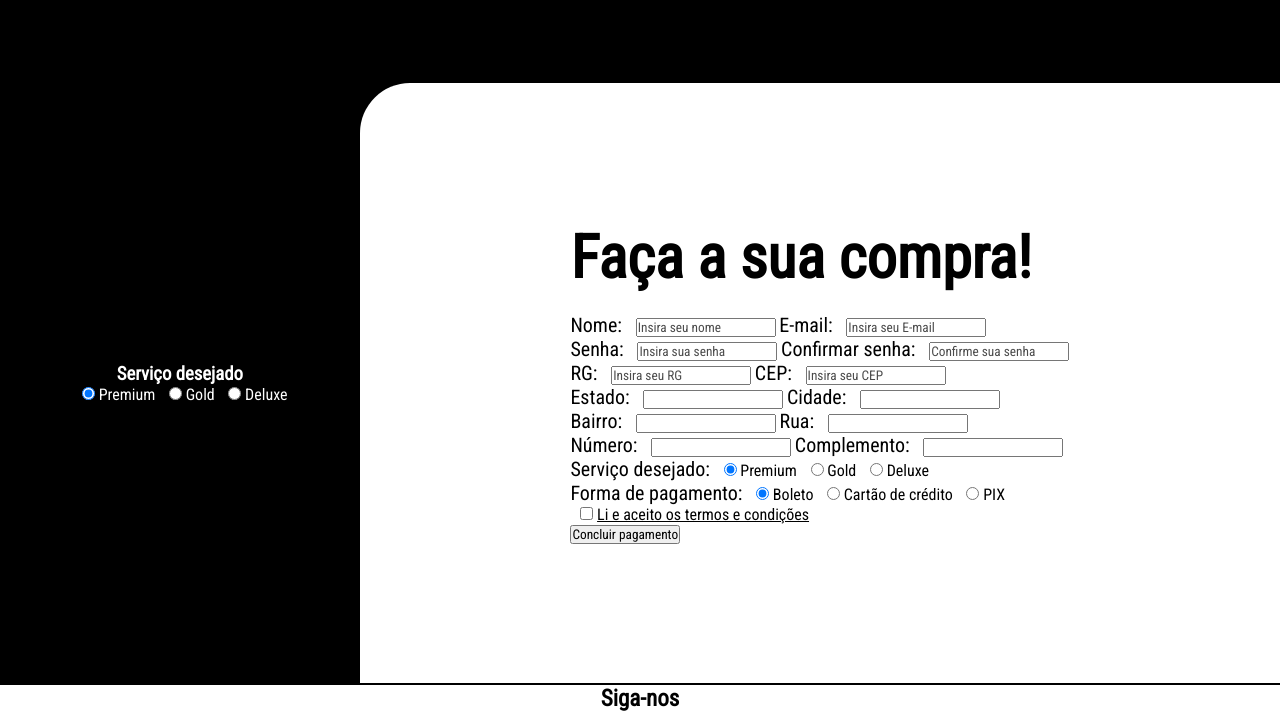
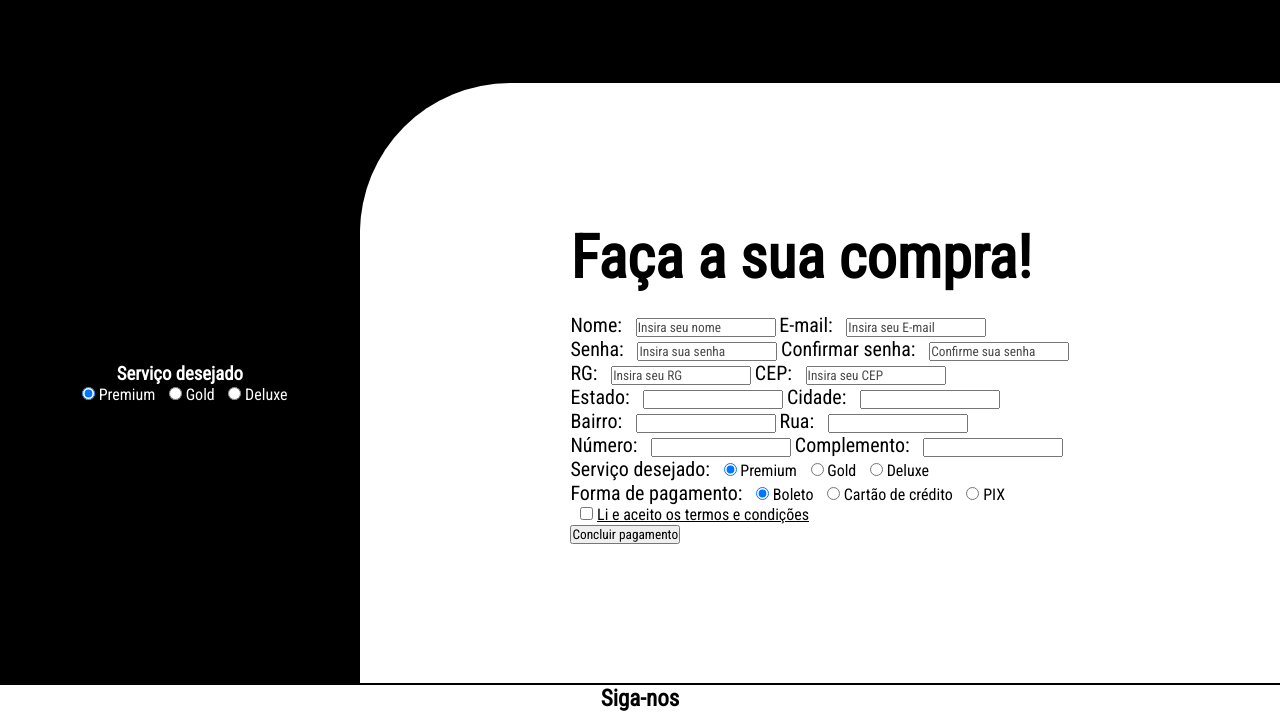
Before and after one commit to GuttenbergJr/03.-Projeto_FrontEnders, a plain HTML site: page paginas/cadastro.html in a window 1280 px wide. Shown: the part 534-1250 px from the top of the page. Drawn offline with Linux system fonts and the light colour scheme.

Commit message:
Update cadastro.css
aumentei o border radius do form

```diff
--- a/css/cadastro.css
+++ b/css/cadastro.css
@@ -160,7 +160,7 @@ h2 {
 
 
 #form {
-    border-top-left-radius: 50px;
+    border-top-left-radius: 150px;
     background-color: white;
     display: flex;
     justify-content: center;
```
